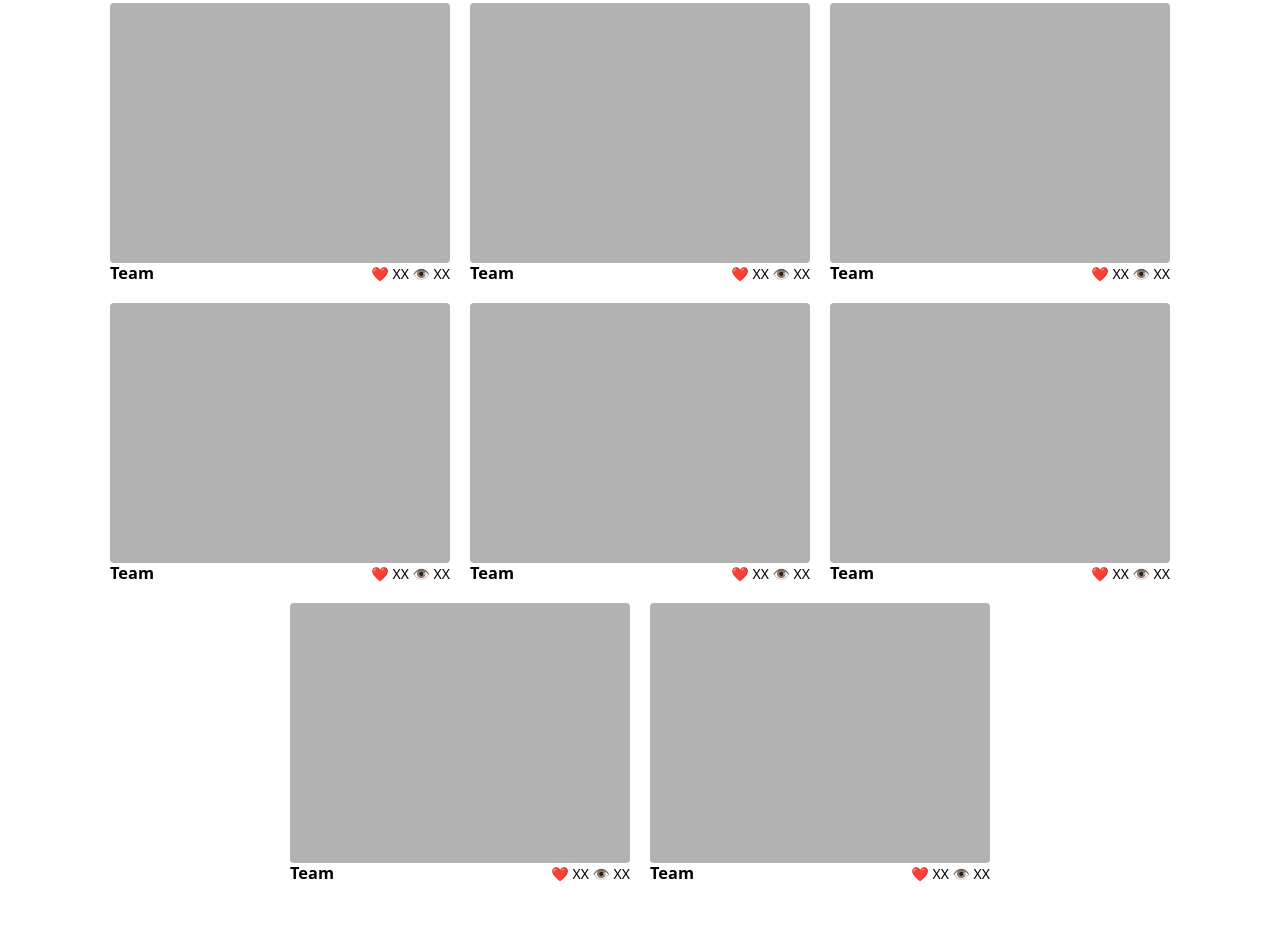
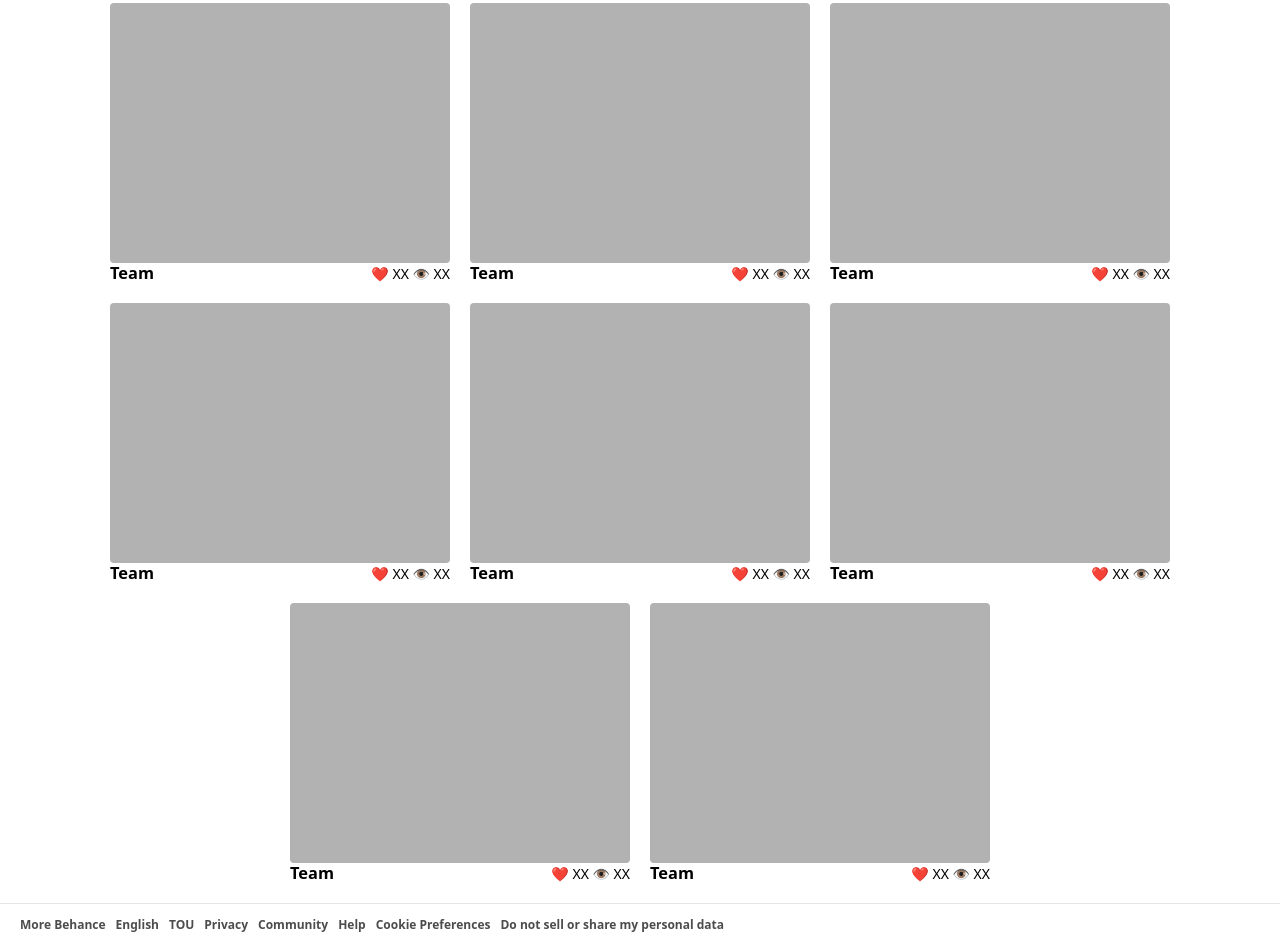
Before and after one commit to DanielleColucci/flexbox-lab, a plain HTML site: page index.html in a window 1280 px wide. Shown: the part 230-1175 px from the top of the page. Before the commit the page ends 1133 px from the top, so only its background shows below. Drawn offline with Linux system fonts and the light colour scheme.

Commit message:
set up and style footer and fix input element spacing

```diff
--- a/css/style.css
+++ b/css/style.css
@@ -90,6 +90,7 @@ input {
   background-color: rgba(249, 249, 249, 1);
   border-top-left-radius: 25px;
   border-bottom-left-radius: 25px;
+  padding: 0 0 0 40px;
   width: 75%;
 }
 
@@ -170,3 +171,14 @@ main {
   height: 20px;
   font-size: 14px;
 }
+
+footer {
+  display: flex;
+  justify-content: flex-start;
+  gap: 10px;
+  padding: 0 20px;
+  font-size: 12px;
+  font-weight: bold;
+  color:rgba(0, 0, 0, 0.7);
+  border-top: 1px solid rgba(0, 0, 0, 0.1);
+}
--- a/index.html
+++ b/index.html
@@ -104,5 +104,15 @@
       </div>
     </article>
   </main>
+  <footer>
+    <p>More Behance</p>
+    <p>English</p>
+    <p>TOU</p>
+    <p>Privacy</p>
+    <p>Community</p>
+    <p>Help</p>
+    <p>Cookie Preferences</p>
+    <p>Do not sell or share my personal data</p>
+  </footer>
 </body>
 </html>
```
